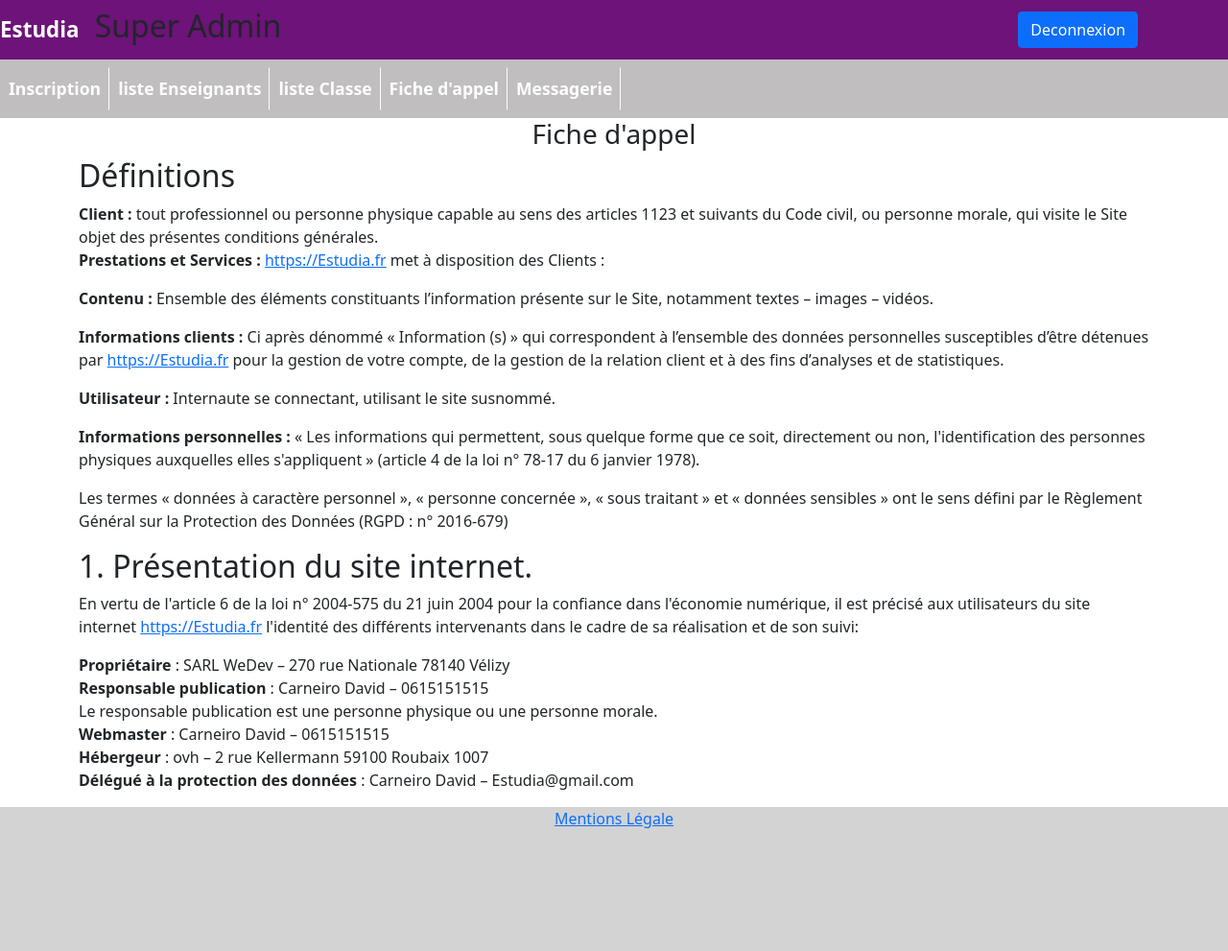
After one commit to CarneiroDavid/Estudia, a PHP site: page /pages/mentionsLegale.php in a window 1280 px wide. The commit adds this page. Shown: the whole page at 96% size. Run offline with PHP 8.4, Linux system fonts and the light colour scheme; a user stored in the database is signed in; data comes from the database, SQL or seed files in the repository; some libraries are stand-ins or nearby versions.

Commit message:
mention legale

```diff
--- a/affichages/affichageEleve.php
+++ b/affichages/affichageEleve.php
@@ -114,6 +114,7 @@ function affichageEDT($idEtude,$date)
                     {
                         $horaireDebut = (int)substr($jour["horaireDebut"], 0, -6);
                         $horaireFin = (int)substr($jour["horaireFin"], 0, -6);
+
                         if($first == 0)
                         {
                             for($i = 8; $i<$horaireDebut;$i++)
--- a/modeles/modeles.php
+++ b/modeles/modeles.php
@@ -6,6 +6,8 @@ class Modele
     public function getBdd()
     {
         return new PDO('mysql:host=localhost;dbname=estudia;charset=UTF8', 'root', '',  array(PDO::ATTR_ERRMODE => PDO::ERRMODE_EXCEPTION));
+        // return new PDO('mysql:host=ipssisqestudia.mysql.db;dbname=ipssisqestudia;charset=UTF8', 'ipssisqestudia', 'Ipssi2022estudia',  array(PDO::ATTR_ERRMODE => PDO::ERRMODE_EXCEPTION));
+
     }
 
     public function randomId($nom, $prenom)
--- a/pages/footer.php
+++ b/pages/footer.php
@@ -1,3 +1,6 @@
+        </div>
+        <div style="background-color: lightgray; height : 150px; text-align:center;">
+            <a href="mentionsLegale.php">Mentions Légale</a>
         </div>
     </body>
 
--- /dev/null
+++ b/pages/mentionsLegale.php
@@ -0,0 +1,44 @@
+<?php
+require_once "entete.php";
+$objetEleve = new Eleves();
+$eleves = $objetEleve -> listeEleves();
+
+$objetClasse = new Classes();
+$classes = $objetClasse -> allClasse();
+
+?>
+<h3 id="titre">Fiche d'appel</h3>
+<?php
+if($_SESSION["statut"] == "Professeur" || $_SESSION["statut"] == "Administration")
+{
+    ?>
+
+    <h2>Définitions</h2>
+    <p><b>Client :</b> tout professionnel ou personne physique capable au sens des articles 1123 et suivants du Code civil, ou personne morale, qui visite le Site objet des présentes conditions générales.<br>
+    <b>Prestations et Services :</b> <a href="https://Estudia.fr">https://Estudia.fr</a> met à disposition des Clients :</p>
+
+    <p><b>Contenu :</b> Ensemble des éléments constituants l’information présente sur le Site, notamment textes – images – vidéos.</p>
+
+    <p><b>Informations clients :</b> Ci après dénommé « Information (s) » qui correspondent à l’ensemble des données personnelles susceptibles d’être détenues par <a href="https://Estudia.fr">https://Estudia.fr</a> pour la gestion de votre compte, de la gestion de la relation client et à des fins d’analyses et de statistiques.</p>
+
+
+    <p><b>Utilisateur :</b> Internaute se connectant, utilisant le site susnommé.</p>
+    <p><b>Informations personnelles :</b> « Les informations qui permettent, sous quelque forme que ce soit, directement ou non, l'identification des personnes physiques auxquelles elles s'appliquent » (article 4 de la loi n° 78-17 du 6 janvier 1978).</p>
+    <p>Les termes « données à caractère personnel », « personne concernée », « sous traitant » et « données sensibles » ont le sens défini par le Règlement Général sur la Protection des Données (RGPD : n° 2016-679)</p>
+
+    <h2>1. Présentation du site internet.</h2>
+    <p>En vertu de l'article 6 de la loi n° 2004-575 du 21 juin 2004 pour la confiance dans l'économie numérique, il est précisé aux utilisateurs du site internet <a href="https://Estudia.fr">https://Estudia.fr</a> l'identité des différents intervenants dans le cadre de sa réalisation et de son suivi:
+    </p><p><strong>Propriétaire</strong> :  SARL WeDev   – 270 rue Nationale 78140 Vélizy<br>
+
+    <strong>Responsable publication</strong> : Carneiro David – 0615151515<br>
+    Le responsable publication est une personne physique ou une personne morale.<br>
+    <strong>Webmaster</strong> : Carneiro David – 0615151515<br>
+    <strong>Hébergeur</strong> : ovh – 2 rue Kellermann 59100 Roubaix 1007<br>
+    <strong>Délégué à la protection des données</strong> : Carneiro David – Estudia@gmail.com<br>
+    </p>
+    <?php
+}else
+{
+    echo "<script type='text/javascript'>document.location.replace('index.php');</script>";
+}
+require_once "footer.php";
```
